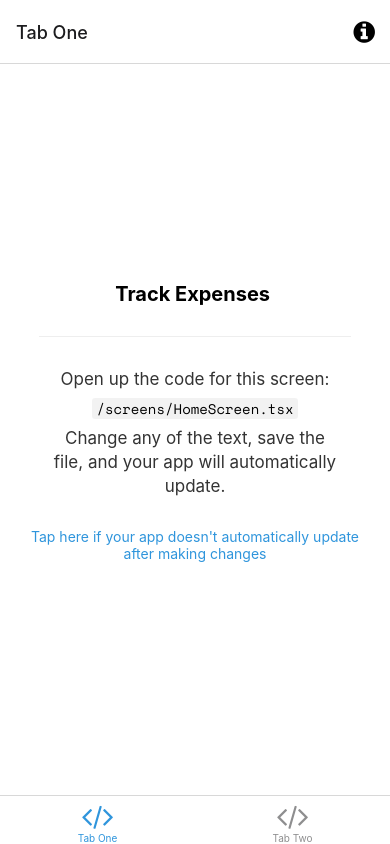
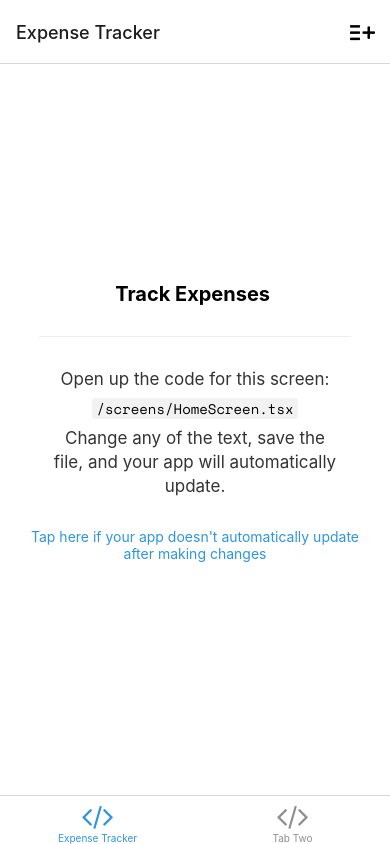
Before and after one commit to DanteLentsoe/ExpenseTrackerApp, a React Native app: screen /HomeScreen in a window 390 px wide. Built offline with nearby package versions, Linux system fonts and the light colour scheme; what expo-linking would draw is missing.

Commit message:
refactor: expense addition page

```diff
--- a/navigation/index.tsx
+++ b/navigation/index.tsx
@@ -1,9 +1,4 @@
-/**
- * If you are not familiar with React Navigation, refer to the "Fundamentals" guide:
- * https://reactnavigation.org/docs/getting-started
- *
- */
-import { FontAwesome } from "@expo/vector-icons";
+import { FontAwesome, Entypo, AntDesign } from "@expo/vector-icons";
 import { createBottomTabNavigator } from "@react-navigation/bottom-tabs";
 import {
   NavigationContainer,
@@ -41,10 +36,6 @@ export default function Navigation({
   );
 }
 
-/**
- * A root stack navigator is often used for displaying modals on top of all other content.
- * https://reactnavigation.org/docs/modal
- */
 const Stack = createNativeStackNavigator<RootStackParamList>();
 
 function RootNavigator() {
@@ -61,16 +52,26 @@ function RootNavigator() {
         options={{ title: "Oops!" }}
       />
       <Stack.Group screenOptions={{ presentation: "modal" }}>
-        <Stack.Screen name="Modal" component={ModalScreen} />
+        <Stack.Screen
+          name="Modal"
+          component={ModalScreen}
+          options={({ navigation }) => ({
+            headerLeft: () => (
+              <Pressable
+                onPress={() => navigation.navigate("HomeScreen")}
+                style={({ pressed }) => ({
+                  opacity: pressed ? 0.5 : 1,
+                })}>
+                <AntDesign name="back" size={25} style={{ marginRight: 15 }} />
+              </Pressable>
+            ),
+          })}
+        />
       </Stack.Group>
     </Stack.Navigator>
   );
 }
 
-/**
- * A bottom tab navigator displays tab buttons on the bottom of the display to switch screens.
- * https://reactnavigation.org/docs/bottom-tab-navigator
- */
 const BottomTab = createBottomTabNavigator<RootTabParamList>();
 
 function BottomTabNavigator() {
@@ -86,7 +87,7 @@ function BottomTabNavigator() {
         name="HomeScreen"
         component={HomeScreen}
         options={({ navigation }: RootTabScreenProps<"HomeScreen">) => ({
-          title: "Tab One",
+          title: "Expense Tracker",
           tabBarIcon: ({ color }) => <TabBarIcon name="code" color={color} />,
           headerRight: () => (
             <Pressable
@@ -94,8 +95,8 @@ function BottomTabNavigator() {
               style={({ pressed }) => ({
                 opacity: pressed ? 0.5 : 1,
               })}>
-              <FontAwesome
-                name="info-circle"
+              <Entypo
+                name="add-to-list"
                 size={25}
                 color={Colors[colorScheme].text}
                 style={{ marginRight: 15 }}
--- a/screens/ModalScreen.tsx
+++ b/screens/ModalScreen.tsx
@@ -1,18 +1,22 @@
-import { StatusBar } from 'expo-status-bar';
-import { Platform, StyleSheet } from 'react-native';
+import { StatusBar } from "expo-status-bar";
+import { Platform, StyleSheet } from "react-native";
 
-import EditScreenInfo from '../components/EditScreenInfo';
-import { Text, View } from '../components/Themed';
+import EditScreenInfo from "../components/EditScreenInfo";
+import { Text, View } from "../components/Themed";
 
 export default function ModalScreen() {
   return (
     <View style={styles.container}>
-      <Text style={styles.title}>Modal</Text>
-      <View style={styles.separator} lightColor="#eee" darkColor="rgba(255,255,255,0.1)" />
+      <Text style={styles.title}>Expense</Text>
+      <View
+        style={styles.separator}
+        lightColor="#eee"
+        darkColor="rgba(255,255,255,0.1)"
+      />
       <EditScreenInfo path="/screens/ModalScreen.tsx" />
 
       {/* Use a light status bar on iOS to account for the black space above the modal */}
-      <StatusBar style={Platform.OS === 'ios' ? 'light' : 'auto'} />
+      <StatusBar style={Platform.OS === "ios" ? "light" : "auto"} />
     </View>
   );
 }
@@ -20,16 +24,16 @@ export default function ModalScreen() {
 const styles = StyleSheet.create({
   container: {
     flex: 1,
-    alignItems: 'center',
-    justifyContent: 'center',
+    alignItems: "center",
+    justifyContent: "center",
   },
   title: {
     fontSize: 20,
-    fontWeight: 'bold',
+    fontWeight: "bold",
   },
   separator: {
     marginVertical: 30,
     height: 1,
-    width: '80%',
+    width: "80%",
   },
 });
```
